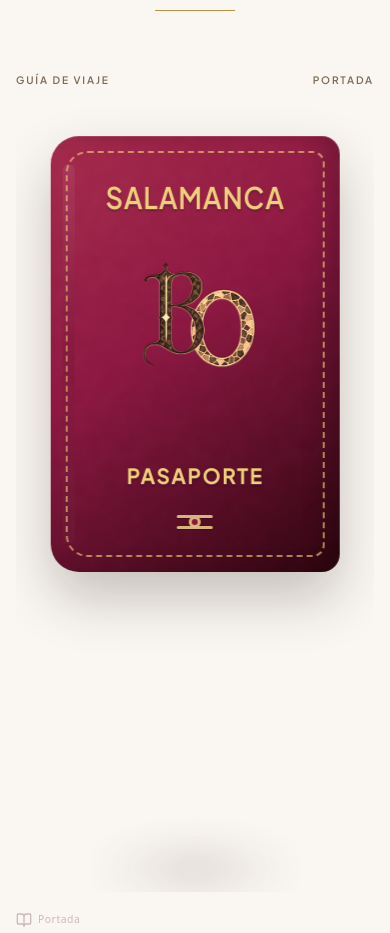
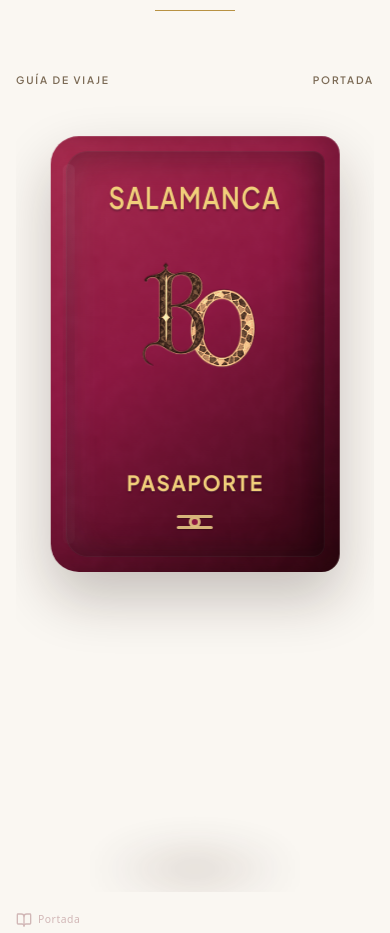
Before and after one commit to belenvb/Belen-Oriol, a React (Vite) app: page / in a window 390 px wide. Shown: the part 4940-5873 px from the top of the page. Built offline with nearby package versions, Linux system fonts and the light colour scheme; a web font is replaced by a local one.

Commit message:
Polish passport cover and final page details

```diff
--- a/src/cleanup.css
+++ b/src/cleanup.css
@@ -190,6 +190,111 @@
   white-space: nowrap !important;
 }
 
+/* Latest passport refinements */
+.passport-cover-border {
+  border: 0 !important;
+  box-shadow:
+    inset 0 0 0 1px rgba(255, 255, 255, .045),
+    inset 0 0 42px rgba(0, 0, 0, .18),
+    inset 18px 0 28px rgba(255, 255, 255, .035),
+    inset -18px 0 34px rgba(0, 0, 0, .22) !important;
+}
+
+.passport-front-cover::after {
+  background: linear-gradient(180deg, rgba(255,255,255,.18), rgba(0,0,0,.18) 50%, rgba(255,255,255,.08)) !important;
+  opacity: .28 !important;
+}
+
+.passport-cover-base::after {
+  border: 0 !important;
+  box-shadow: inset 0 0 0 1px rgba(255,255,255,.05), inset 0 0 28px rgba(0,0,0,.2) !important;
+}
+
+.passport-cover-country {
+  letter-spacing: .055em !important;
+  font-weight: 540 !important;
+  transform: scaleX(.88) scaleY(1.03) !important;
+}
+
+.passport-cover-type {
+  margin-bottom: 0 !important;
+}
+
+.passport-cover-epass {
+  margin-top: -7px !important;
+}
+
+.passport-page-inner-blank {
+  justify-content: flex-start !important;
+  overflow: hidden !important;
+}
+
+.passport-blank-header {
+  position: relative;
+  z-index: 4;
+  margin-top: 6px;
+  font: 700 .62rem/1 'Plus Jakarta Sans', sans-serif;
+  letter-spacing: .18em;
+  text-transform: uppercase;
+  color: #997a44;
+}
+
+.passport-castle-sketch-wrap {
+  position: relative;
+  z-index: 4;
+  flex: 1 1 auto;
+  display: grid;
+  place-items: center;
+  min-height: 270px;
+  padding: clamp(22px, 3.5vw, 42px) 0 90px;
+}
+
+.passport-castle-sketch {
+  width: min(92%, 470px);
+  height: auto;
+  display: block;
+  opacity: .78;
+  mix-blend-mode: multiply;
+  filter: sepia(.56) saturate(.72) contrast(1.06);
+}
+
+.passport-blank-mark {
+  display: none !important;
+}
+
+.passport-blank-stamp {
+  opacity: .58 !important;
+}
+
+.passport-drag-hint {
+  position: absolute !important;
+  bottom: 18px !important;
+  z-index: 6 !important;
+  font: 600 .58rem 'Plus Jakarta Sans', sans-serif !important;
+  letter-spacing: .08em !important;
+  text-transform: uppercase !important;
+  color: var(--accent) !important;
+  opacity: .72 !important;
+  pointer-events: none !important;
+}
+
+.passport-drag-hint.is-right {
+  right: 26px !important;
+  left: auto !important;
+}
+
+.passport-drag-hint.is-left {
+  left: 26px !important;
+  right: auto !important;
+}
+
+.passport-turning-sheet-forward .passport-turning-back .passport-page-title,
+.passport-turning-sheet-forward .passport-turning-back .passport-card-grid,
+.passport-turning-sheet-forward .passport-turning-back .passport-tagline,
+.passport-turning-sheet-forward .passport-turning-back .passport-stamp {
+  transform: translateZ(.1px);
+}
+
 @media (max-width: 760px) {
   .passport-front-cover {
     gap: 24px !important;
@@ -203,8 +308,9 @@
 
   .passport-cover-country {
     font-size: clamp(1.58rem, 7.4vw, 2.18rem) !important;
-    font-weight: 600 !important;
-    letter-spacing: 0.03em !important;
+    font-weight: 540 !important;
+    letter-spacing: 0.05em !important;
+    transform: scaleX(.88) scaleY(1.03) !important;
   }
 
   .passport-cover-crest {
@@ -214,13 +320,25 @@
 
   .passport-cover-type {
     font-size: clamp(1.15rem, 5.3vw, 1.52rem) !important;
-    margin-bottom: 3px !important;
+    margin-bottom: 0 !important;
   }
 
   .passport-cover-epass {
     width: 36px !important;
     height: 24px !important;
-    margin-top: -3px !important;
+    margin-top: -7px !important;
+  }
+
+  .passport-castle-sketch-wrap {
+    min-height: 220px;
+    padding-bottom: 72px;
+  }
+
+  .passport-drag-hint.is-right,
+  .passport-drag-hint.is-left {
+    left: 20px !important;
+    right: auto !important;
+    bottom: 16px !important;
   }
 
   .passport-controls {
```
